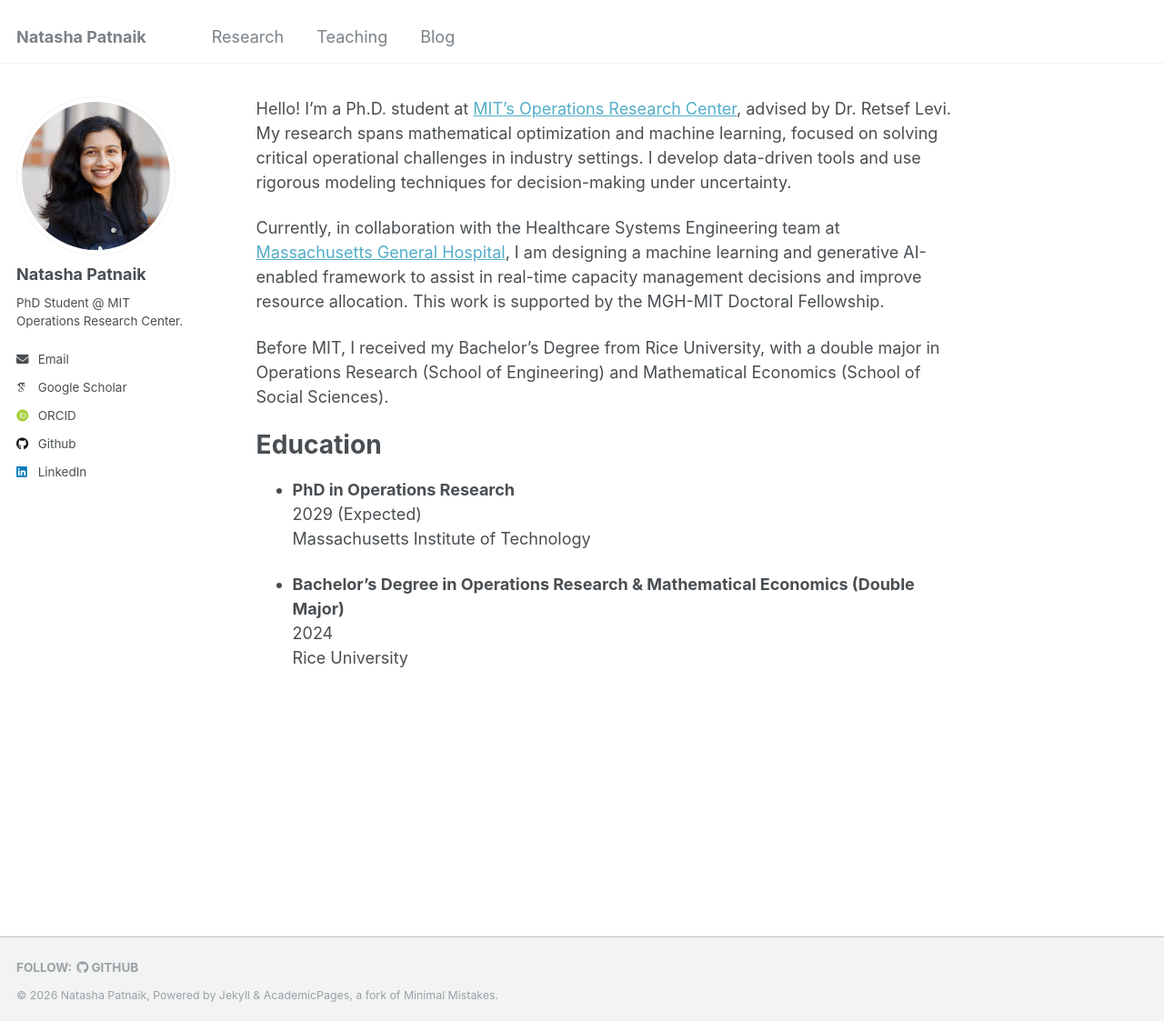
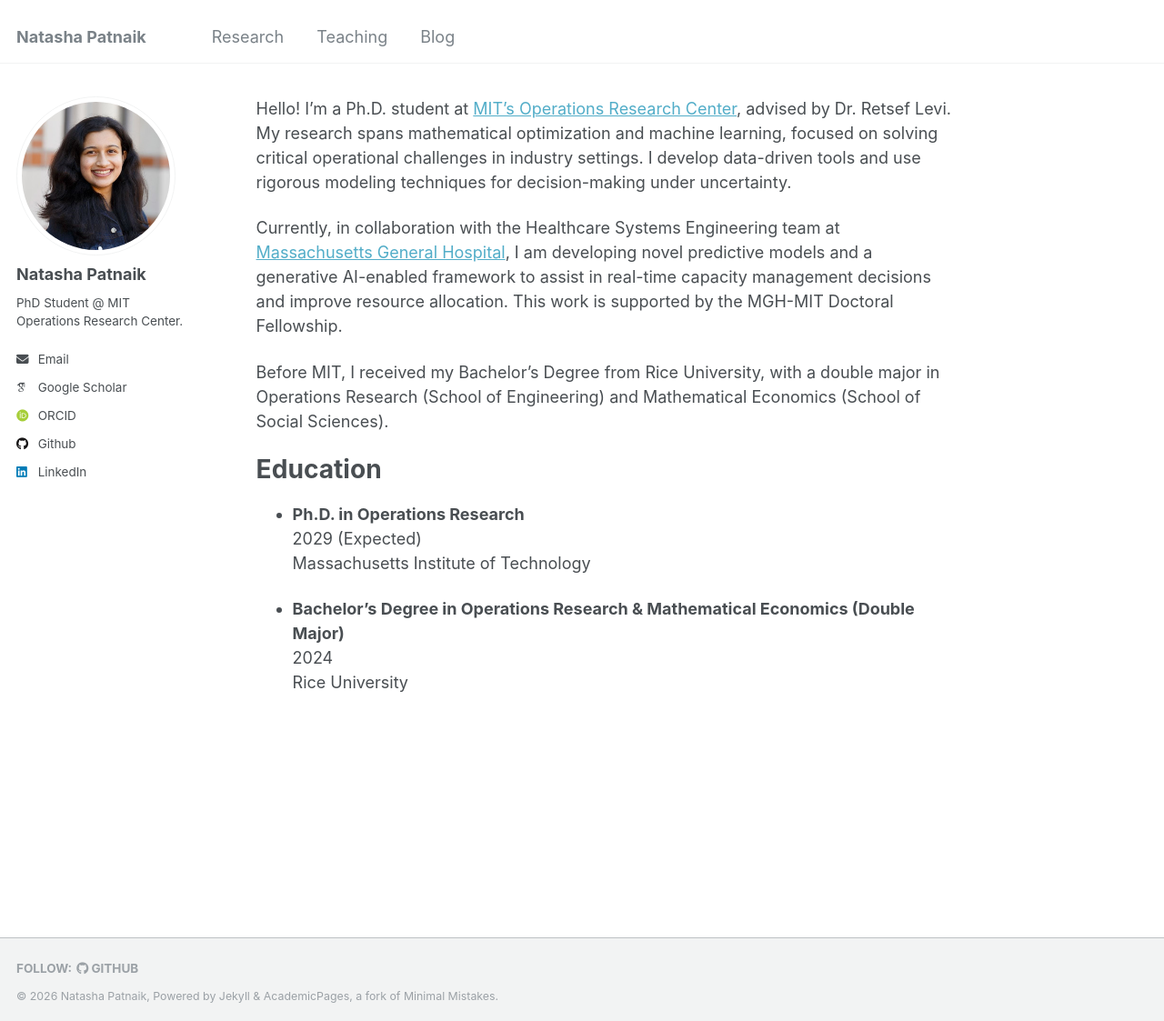
Before and after one commit to natasha-patnaik-321/natasha-patnaik-321.github.io, a Jekyll site: the page built from _pages/about.md, in a window 1280 px wide and 1123 px high. Shown: the whole window at 91% size. Built offline with Jekyll 4.4.1, drawn with Linux system fonts in a browser that asks for light colours; some web fonts are replaced.

Commit message:
Some details.

```diff
--- a/_pages/about.md
+++ b/_pages/about.md
@@ -8,14 +8,14 @@ redirect_from:
 
 Hello! I'm a Ph.D. student at [MIT's Operations Research Center](https://orc.mit.edu/), advised by Dr. Retsef Levi. My research spans mathematical optimization and machine learning, focused on solving critical operational challenges in industry settings. I develop data-driven tools and use rigorous modeling techniques for decision-making under uncertainty.
 
-Currently, in collaboration with the Healthcare Systems Engineering team at [Massachusetts General Hospital](https://www.massgeneralbrigham.org/en/patient-care/services-and-specialties/locations/massachusetts-general-hospital), I am designing a machine learning and generative AI-enabled framework to assist in real-time capacity management decisions and improve resource allocation. This work is supported by the MGH-MIT Doctoral Fellowship.
+Currently, in collaboration with the Healthcare Systems Engineering team at [Massachusetts General Hospital](https://www.massgeneralbrigham.org/en/patient-care/services-and-specialties/locations/massachusetts-general-hospital), I am developing novel predictive models and a generative AI-enabled framework to assist in real-time capacity management decisions and improve resource allocation. This work is supported by the MGH-MIT Doctoral Fellowship.
 
 Before MIT, I received my Bachelor's Degree from Rice University, with a double major in Operations Research (School of Engineering) and Mathematical Economics (School of Social Sciences).
 
 Education
 ======
 
-- **PhD in Operations Research** \
+- **Ph.D. in Operations Research** \
   2029 (Expected) \
   Massachusetts Institute of Technology
 
```
Also changed, not shown: _pages/publications.md (+1 -1 lines), _pages/teaching.md (+2 -1 lines).
